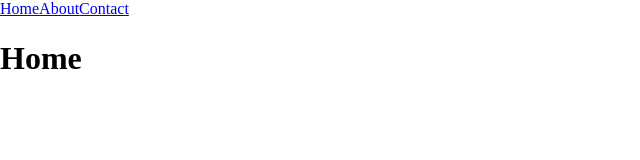
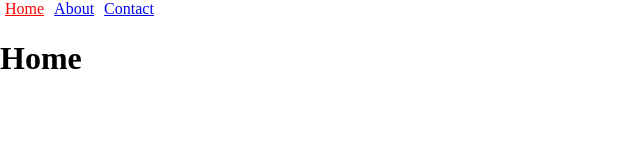
Before and after one commit to leeallen337/sandbox, a React app: page / in a window 1280 px wide. Shown: the top 160 px of the page, without its empty margins (0-640 px from the left). Built offline with nearby package versions, Linux system fonts and the light colour scheme.

Commit message:
Finishing the video style a link that is active with navlink in rrv4

```diff
--- a/src/components/App.jsx
+++ b/src/components/App.jsx
@@ -1,11 +1,16 @@
 import React, { Component } from 'react';
-import { BrowserRouter as Router, Route, Link } from 'react-router-dom';
+import { BrowserRouter as Router, Route, NavLink } from 'react-router-dom';
+
+const isActiveFunc = (match, location) => {
+  console.log(match, location);
+  return match;
+}
 
 const Links = () => (
   <nav>
-    <Link to="/">Home</Link>
-    <Link to={{pathname: '/about'}}>About</Link>
-    <Link replace to="/contact">Contact</Link>
+    <NavLink exact activeClassName="active" to="/">Home</NavLink>
+    <NavLink activeStyle={{color: 'green'}} to={{pathname: '/about'}}>About</NavLink>
+    <NavLink isActive={isActiveFunc} activeClassName="active" replace to="/contact">Contact</NavLink>
   </nav>
 )
 
--- a/src/css/styles/variables.css
+++ b/src/css/styles/variables.css
@@ -0,0 +1,7 @@
+a {
+  margin: 5px;
+}
+
+a.active {
+  color: red;
+}
```
